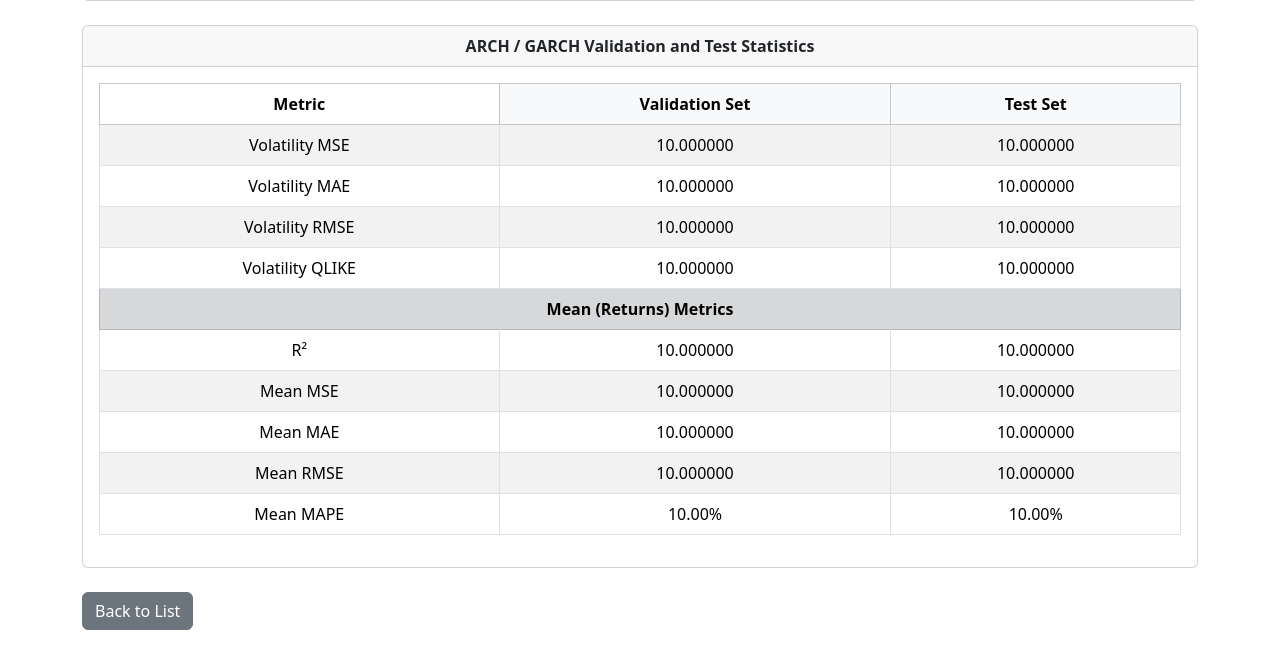
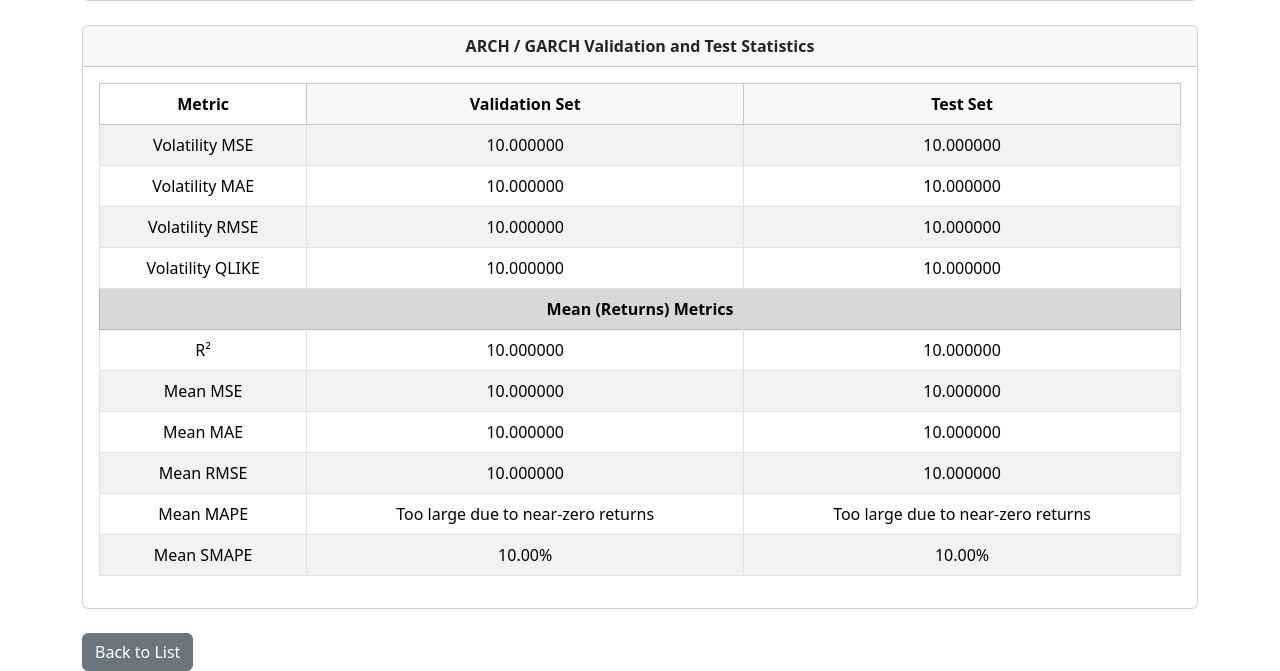
Before and after one commit to daniel-tomaszuk/data-science-web-tool, a Django app: template data_science_web_tool/garch/templates/garch/details.html in a window 1280 px wide. Shown: the part 5439-6110 px from the top of the page. Before the commit the page ends 6069 px from the top, so only its background shows below. Run offline with Django 5.2, Linux system fonts and the light colour scheme; the template is opened without the code that fills it: most values are stand-ins (such as "Sample title", 1, 10 or a date in 2020); data that the repository does not hold is empty; some libraries are stand-ins or nearby versions.

Commit message:
Add SMAPE error metric.

```diff
--- a/data_science_web_tool/garch/templates/garch/details.html
+++ b/data_science_web_tool/garch/templates/garch/details.html
@@ -533,10 +533,35 @@
                     <tr>
                         <td>Mean MAPE</td>
                         <td>
-                            {{ garch_statistics.val_mean_mape|floatformat:2 }}%
+                            {% if garch_statistics.val_mean_mape < 1000 %}
+                                {{ garch_statistics.val_mean_mape|floatformat:2 }}%
+                            {% else %}
+                                {{ "Too large due to near-zero returns" }}
+                            {% endif %}
                         </td>
                         <td>
-                            {{ garch_statistics.test_mean_mape|floatformat:2 }}%
+                            {% if garch_statistics.test_mean_mape and garch_statistics.test_mean_mape < 1000 %}
+                                {{ garch_statistics.test_mean_mape|floatformat:2 }}%
+                            {% else %}
+                                {{ "Too large due to near-zero returns" }}
+                            {% endif %}
+                        </td>
+                    </tr>
+                    <tr>
+                        <td>Mean SMAPE</td>
+                        <td>
+                            {% if garch_statistics.val_mean_smape %}
+                                {{ garch_statistics.val_mean_smape|floatformat:2 }}%
+                            {% else %}
+                                N/A
+                            {% endif %}
+                        </td>
+                        <td>
+                            {% if garch_statistics.test_mean_smape %}
+                                {{ garch_statistics.test_mean_smape|floatformat:2 }}%
+                            {% else %}
+                                N/A
+                            {% endif %}
                         </td>
                     </tr>
                 </tbody>
--- a/data_science_web_tool/garch/views.py
+++ b/data_science_web_tool/garch/views.py
@@ -95,7 +95,8 @@ class GarchResultView(DetailView):
                 "val_mean_mse": garch_result.val_mean_mse,
                 "val_mean_mae": garch_result.val_mean_mae,
                 "val_mean_rmse": garch_result.val_mean_rmse,
-                "val_mean_mape": garch_result.val_mean_mape * 100,
+                "val_mean_mape": garch_result.val_mean_mape * 100 if garch_result.val_mean_mape else None,
+                "val_mean_smape": garch_result.val_mean_smape * 100 if garch_result.val_mean_smape else None,
                 "test_vol_mse": garch_result.test_vol_mse,
                 "test_vol_mae": garch_result.test_vol_mae,
                 "test_vol_rmse": garch_result.test_vol_rmse,
@@ -104,7 +105,8 @@ class GarchResultView(DetailView):
                 "test_mean_mse": garch_result.test_mean_mse,
                 "test_mean_mae": garch_result.test_mean_mae,
                 "test_mean_rmse": garch_result.test_mean_rmse,
-                "test_mean_mape": garch_result.test_mean_mape * 100,
+                "test_mean_mape": garch_result.test_mean_mape * 100 if garch_result.test_mean_mape else None,
+                "test_mean_smape": garch_result.test_mean_smape * 100 if garch_result.test_mean_smape else None,
             }
             if garch_result.forecast_horizon > 0:
                 context["forecast_plot"], context["forecast_plot_zoomed"] = self._create_forecast_plots(
```
Also changed, not shown: data_science_web_tool/garch/handlers/garch_time_series.py (+23 -2 lines), data_science_web_tool/garch/models.py (+11 -1 lines), data_science_web_tool/garch/migrations/0013_garchresult_test_mean_smape_and_more.py (added).
